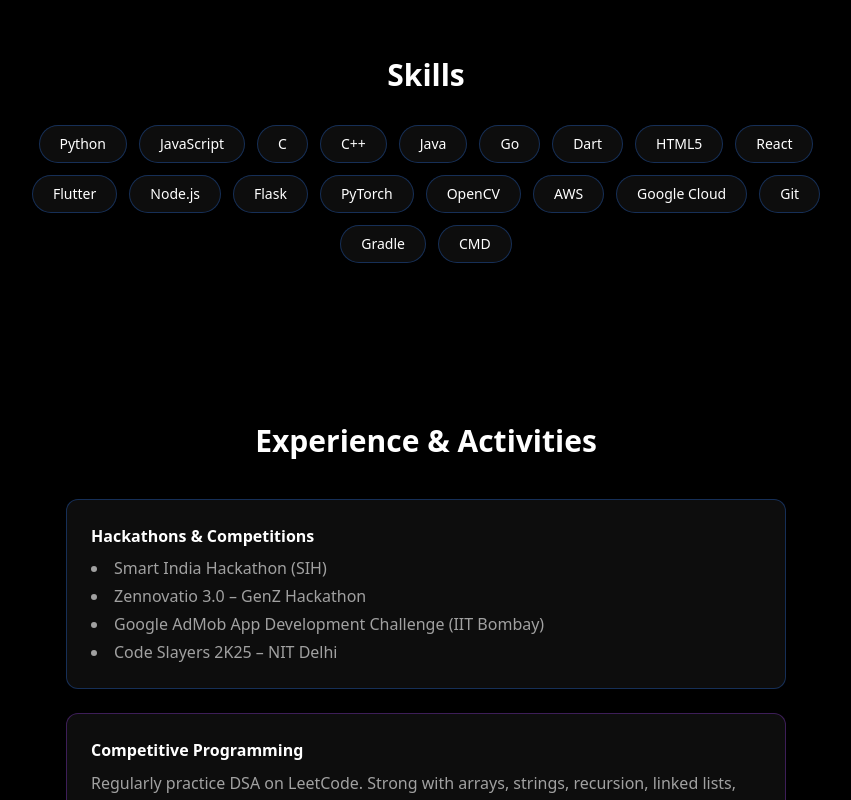
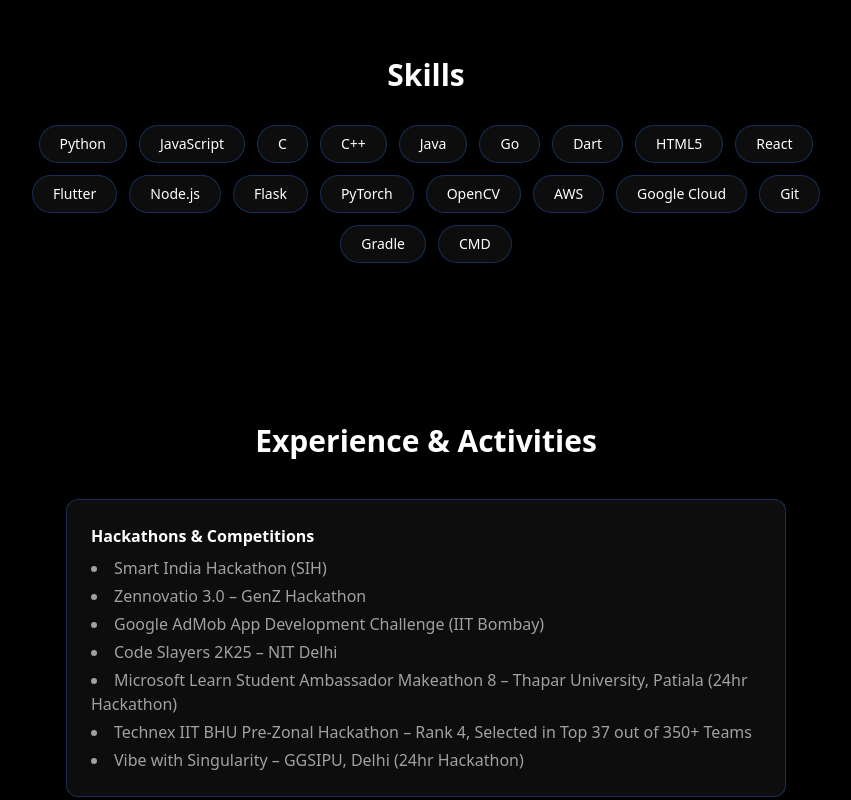
Before and after one commit to dhairyamittal28106-alt/Portfolio, a Next.js app: page / in a window 1280 px wide. Shown: the part 2000-2800 px from the top of the page, without its empty margins (214-1065 px from the left). Built offline with nearby package versions, Linux system fonts and the light colour scheme; no server answers.

Commit message:
hackathon

```diff
--- a/components/Experience.tsx
+++ b/components/Experience.tsx
@@ -51,6 +51,9 @@
               <li>Zennovatio 3.0 – GenZ Hackathon</li>
               <li>Google AdMob App Development Challenge (IIT Bombay)</li>
               <li>Code Slayers 2K25 – NIT Delhi</li>
+              <li>Microsoft Learn Student Ambassador Makeathon 8 – Thapar University, Patiala (24hr Hackathon)</li>
+              <li>Technex IIT BHU Pre-Zonal Hackathon – Rank 4, Selected in Top 37 out of 350+ Teams</li>
+              <li>Vibe with Singularity – GGSIPU, Delhi (24hr Hackathon)</li>
             </ul>
           </motion.div>
 
```
